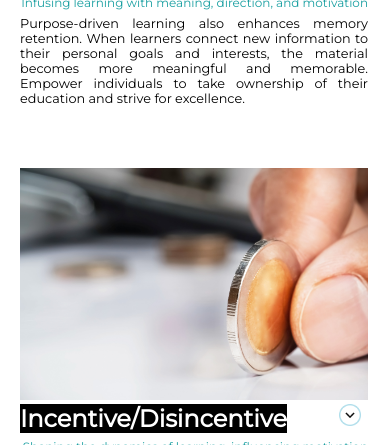
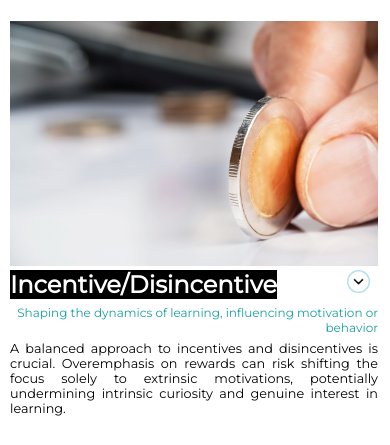
Before and after one commit to mperezal/traini, a PHP site: page /inventory.php in a window 390 px wide. Shown: the part 3291-3736 px from the top of the page. Run offline with PHP 8.4, Linux system fonts and the light colour scheme.

Commit message:
Un montón de cambios, en el banner.

```diff
--- a/styles/inventory.css
+++ b/styles/inventory.css
@@ -126,14 +126,13 @@
 
 .maintext{
   width: 100%;
-padding-right: none;
 }
 
 .article {
   width: calc(100% - 2px); /* Ajustar el ancho según la cantidad de artículos por fila */
-  margin-bottom: 20px;
+  margin-bottom: 10px;
   align-items: center;
-  padding: 20px; /* Margen interno */
+  padding: 10px; /* Margen interno */
   box-sizing: border-box; /* Incluye el padding en el ancho total de la caja */
   word-wrap: break-word;
 
```
